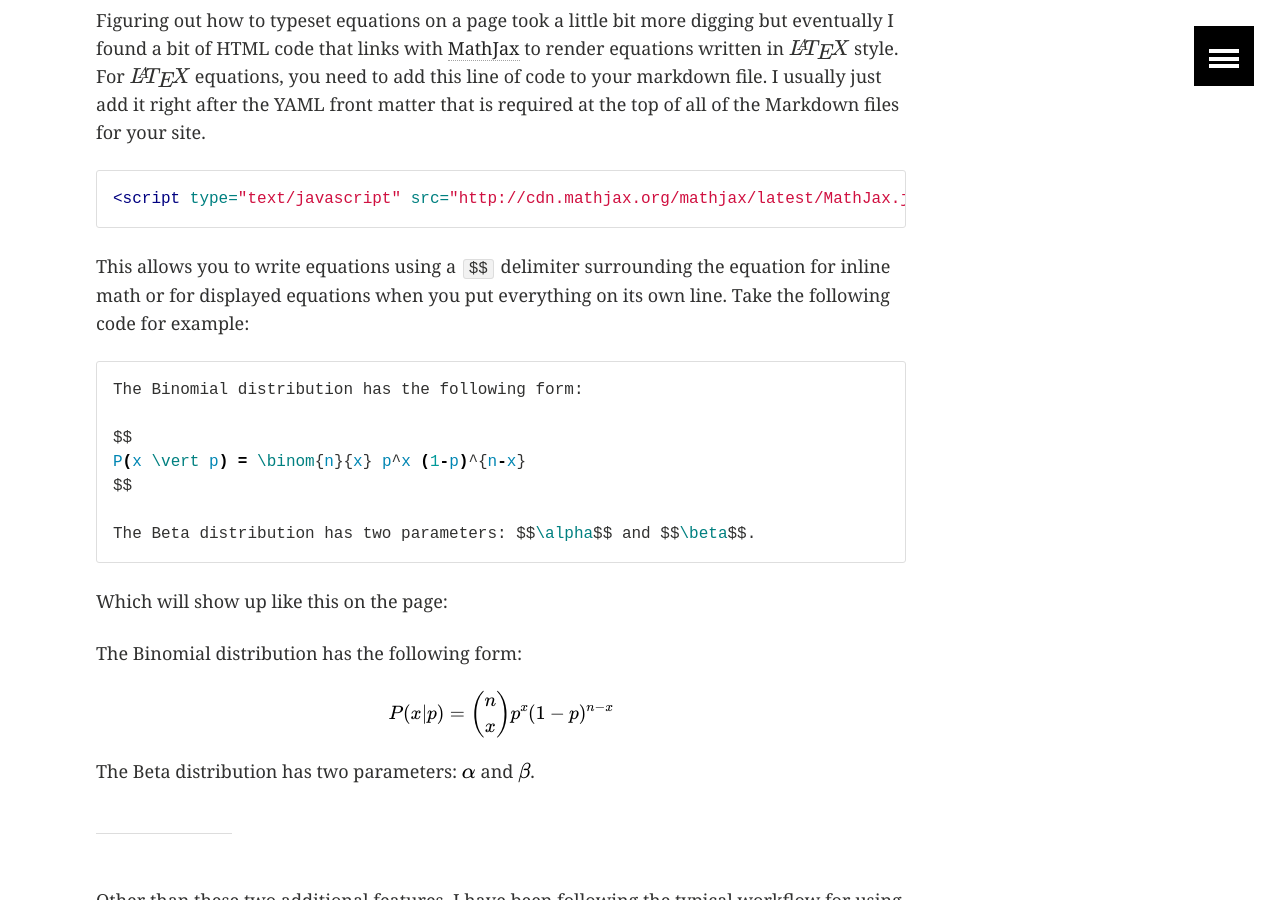
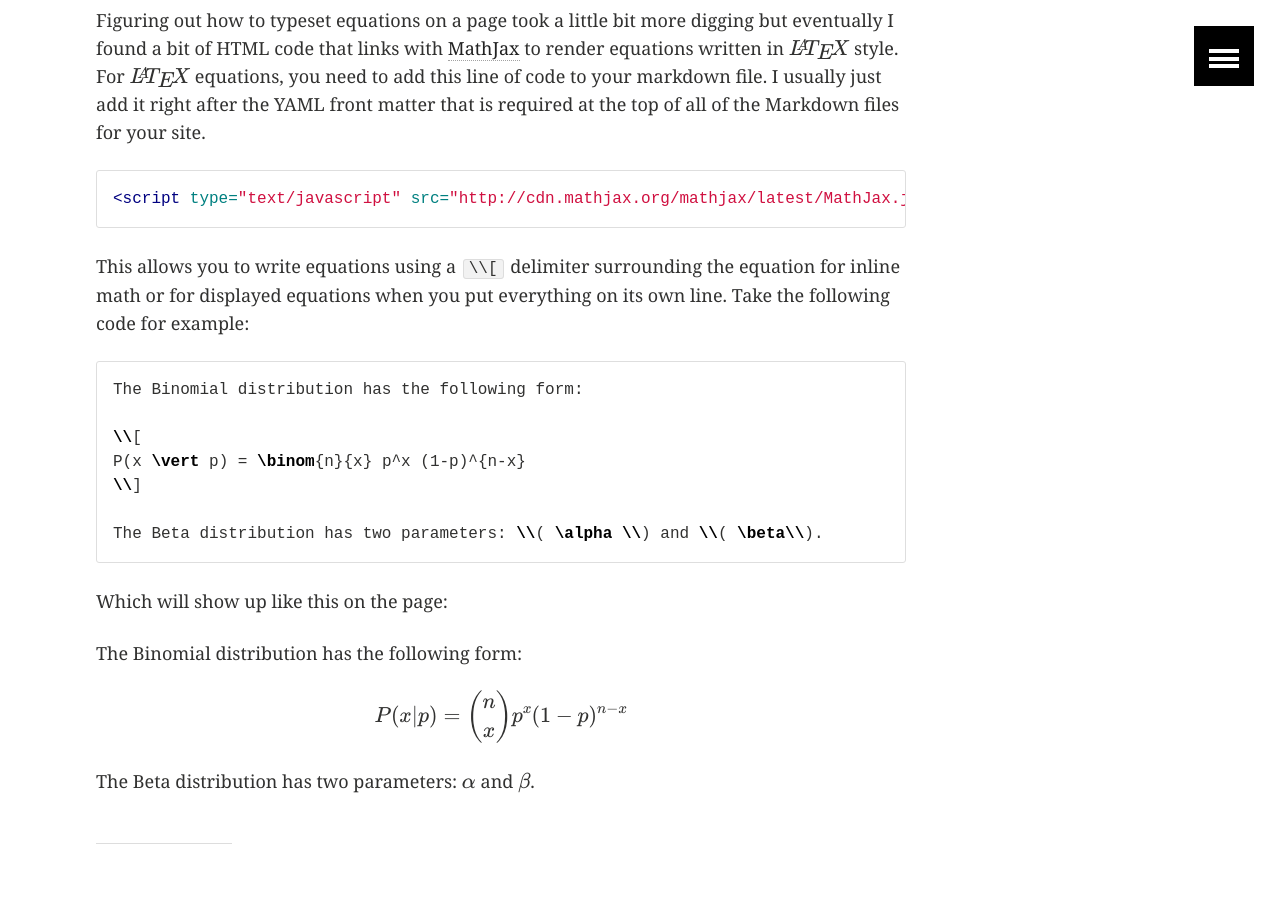
Before and after one commit to pblischak/pblischak.github.io, a Jekyll site: the page built from _posts/2015-07-21-website.md, in a window 1280 px wide and 900 px high, scrolled down 1482 px. Built offline with Jekyll 4.4.1, drawn with Linux system fonts in a browser that asks for light colours; formulas are drawn with MathJax 3; comment, search, counter and statistics services are not loaded.

Commit message:
mathjax coloring attempt2

```diff
--- a/_posts/2015-07-21-website.md
+++ b/_posts/2015-07-21-website.md
@@ -50,18 +50,18 @@ I usually just add it right after the YAML front matter that is required at the
 <script type="text/javascript" src="http://cdn.mathjax.org/mathjax/latest/MathJax.js?config=TeX-AMS-MML_HTMLorMML"></script>
 {% endhighlight %}
 
-This allows you to write equations using a `$$` delimiter surrounding the equation for inline math or for displayed equations when you put everything on its own line.
+This allows you to write equations using a `\\[` delimiter surrounding the equation for inline math or for displayed equations when you put everything on its own line.
 Take the following code for example:
 
 
 {% highlight TeX %}
 The Binomial distribution has the following form:
 
-$$
+\\[
 P(x \vert p) = \binom{n}{x} p^x (1-p)^{n-x}
-$$
+\\]
 
-The Beta distribution has two parameters: $$\alpha$$ and $$\beta$$.
+The Beta distribution has two parameters: \\( \alpha \\) and \\( \beta\\).
 {% endhighlight %}
 
 Which will show up like this on the page:
@@ -69,12 +69,11 @@ Which will show up like this on the page:
 
 The Binomial distribution has the following form:
 
-$$
-\color{black}
+\\[
 P(x \vert p) = \binom{n}{x} p^x (1-p)^{n-x}
-$$
+\\]
 
-The Beta distribution has two parameters: $$\color{black} \alpha$$ and $$\color{black} \beta$$.
+The Beta distribution has two parameters: \\( \alpha \\) and \\( \beta \\).
 
 --------
 
```
Also changed, not shown: Publications/index.md (+1 -1 lines).
